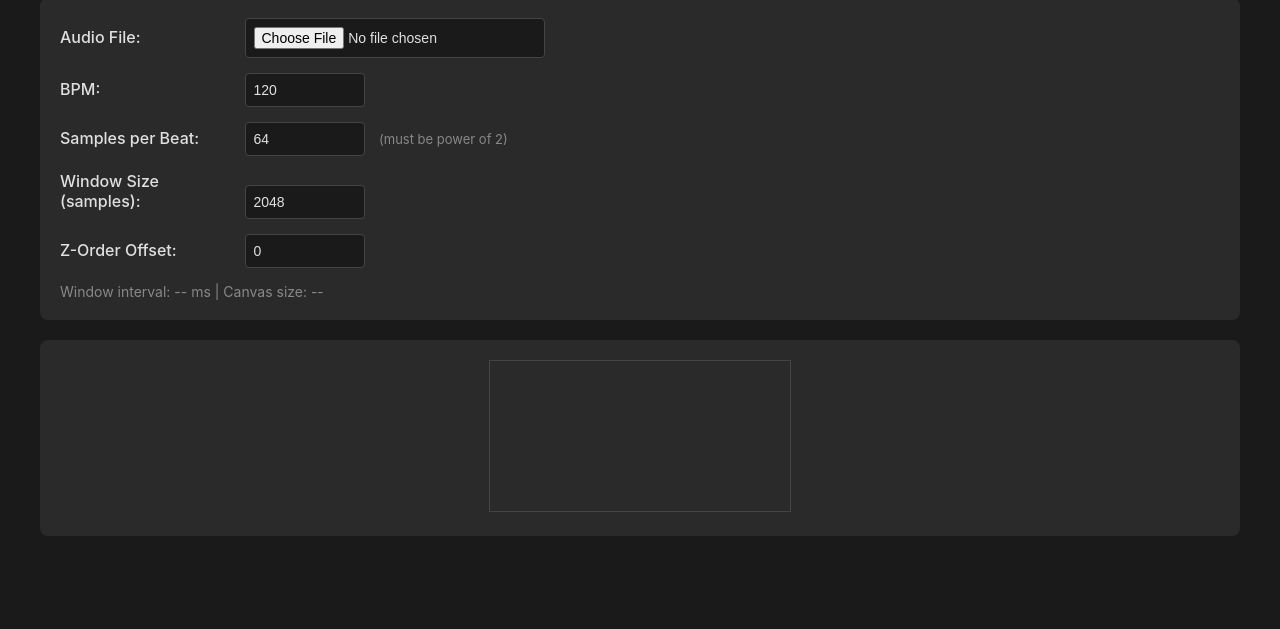
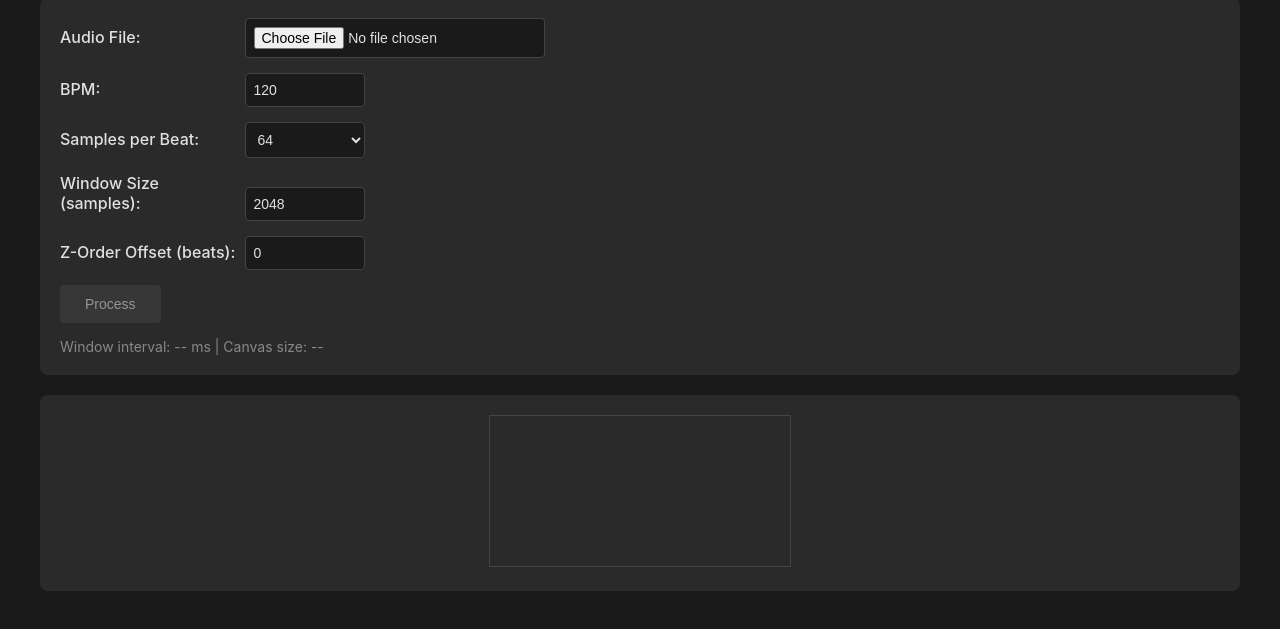
Before and after one commit to FletcherD/MusicStructureVisualizer, a plain HTML site: page index.html in a window 1280 px wide. Shown: the part 81-710 px from the top of the page. Drawn offline with Linux system fonts and the light colour scheme.

Commit message:
add process button

```diff
--- a/index.html
+++ b/index.html
@@ -50,7 +50,8 @@
         }
 
         input[type="number"],
-        input[type="file"] {
+        input[type="file"],
+        select {
             padding: 8px;
             border: 1px solid #444;
             border-radius: 4px;
@@ -65,6 +66,33 @@
 
         input[type="file"] {
             width: 300px;
+        }
+
+        select {
+            width: 120px;
+            cursor: pointer;
+        }
+
+        button {
+            padding: 10px 24px;
+            border: 1px solid #444;
+            border-radius: 4px;
+            background: #3a7bc8;
+            color: #fff;
+            font-size: 14px;
+            font-weight: 500;
+            cursor: pointer;
+            transition: background 0.2s;
+        }
+
+        button:hover {
+            background: #4a8bd8;
+        }
+
+        button:disabled {
+            background: #444;
+            cursor: not-allowed;
+            opacity: 0.5;
         }
 
         .value-display {
@@ -138,8 +166,18 @@
 
             <div class="control-group">
                 <label for="samplesPerBeat">Samples per Beat:</label>
-                <input type="number" id="samplesPerBeat" value="64" min="1" max="256" step="1">
-                <span class="value-display">(must be power of 2)</span>
+                <select id="samplesPerBeat">
+                    <option value="1">1</option>
+                    <option value="2">2</option>
+                    <option value="4">4</option>
+                    <option value="8">8</option>
+                    <option value="16">16</option>
+                    <option value="32">32</option>
+                    <option value="64" selected>64</option>
+                    <option value="128">128</option>
+                    <option value="256">256</option>
+                    <option value="512">512</option>
+                </select>
             </div>
 
             <div class="control-group">
@@ -148,8 +186,12 @@
             </div>
 
             <div class="control-group">
-                <label for="zOrderOffset">Z-Order Offset:</label>
-                <input type="number" id="zOrderOffset" value="0" min="0" step="1">
+                <label for="zOrderOffset">Z-Order Offset (beats):</label>
+                <input type="number" id="zOrderOffset" value="0" min="0" step="0.1">
+            </div>
+
+            <div class="control-group">
+                <button id="processButton" disabled>Process</button>
             </div>
 
             <div class="control-group info" id="calculatedInfo">
@@ -262,6 +304,7 @@
         const samplesPerBeatInput = document.getElementById('samplesPerBeat');
         const windowSizeInput = document.getElementById('windowSize');
         const zOrderOffsetInput = document.getElementById('zOrderOffset');
+        const processButton = document.getElementById('processButton');
 
         // Initialize audio context on user interaction
         audioFileInput.addEventListener('change', async (e) => {
@@ -275,20 +318,18 @@
             try {
                 const arrayBuffer = await file.arrayBuffer();
                 audioBuffer = await audioContext.decodeAudioData(arrayBuffer);
-                processAudio();
+                processButton.disabled = false;
             } catch (error) {
                 console.error('Error loading audio:', error);
                 alert('Error loading audio file. Please try another file.');
             }
         });
 
-        // Reprocess when parameters change
-        [bpmInput, samplesPerBeatInput, windowSizeInput, zOrderOffsetInput].forEach(input => {
-            input.addEventListener('input', () => {
-                if (audioBuffer && !isProcessing) {
-                    processAudio();
-                }
-            });
+        // Process button click handler
+        processButton.addEventListener('click', () => {
+            if (audioBuffer && !isProcessing) {
+                processAudio();
+            }
         });
 
         async function processAudio() {
@@ -302,7 +343,8 @@
             const bpm = parseFloat(bpmInput.value);
             const samplesPerBeat = parseInt(samplesPerBeatInput.value);
             const windowSize = parseInt(windowSizeInput.value);
-            const zOrderOffset = parseInt(zOrderOffsetInput.value);
+            const zOrderOffsetBeats = parseFloat(zOrderOffsetInput.value);
+            const zOrderOffset = Math.round(zOrderOffsetBeats * samplesPerBeat);
 
             // Get mono audio data
             const audioData = audioBuffer.getChannelData(0);
@@ -373,15 +415,9 @@
                     imageData.data[pixelIndex + 2] = color[2];
                     imageData.data[pixelIndex + 3] = color[3];
                 }
-
-                // Update canvas in real-time every 1000 samples
-                if (i % 1000 === 0) {
-                    ctx.putImageData(imageData, 0, 0);
-                    await new Promise(resolve => setTimeout(resolve, 0));
-                }
             }
 
-            // Final render
+            // Render to canvas
             ctx.putImageData(imageData, 0, 0);
 
             progressFill.style.width = '100%';
```
